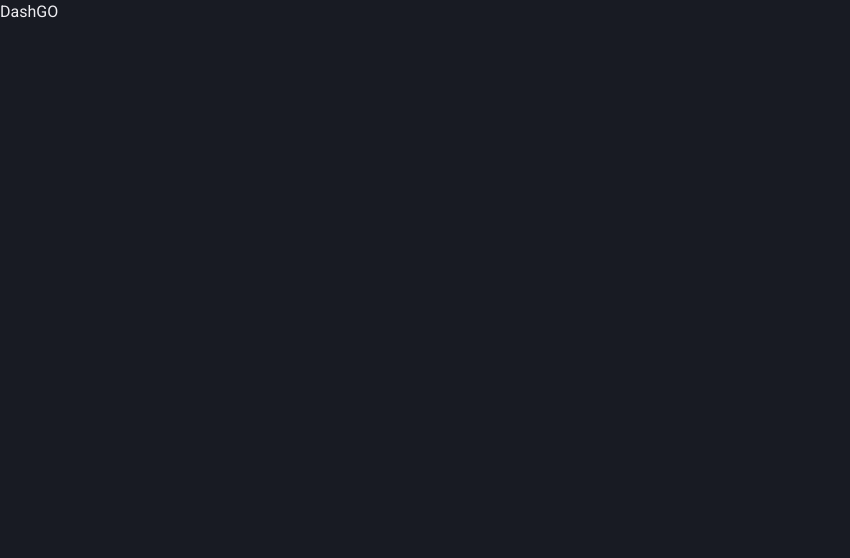
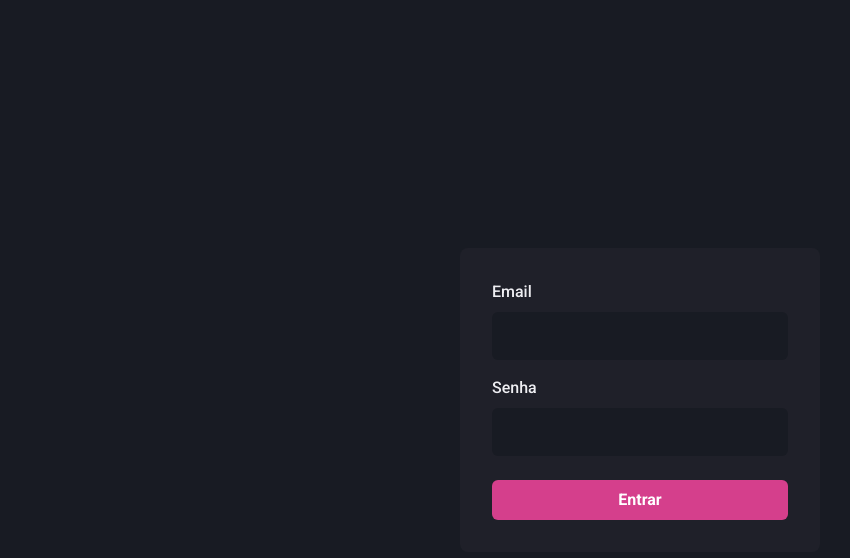
Before and after one commit to andrellgrillo/dashGo, a Next.js app: page / in a window 1280 px wide. Shown: the top 558 px of the page, without its empty margins (0-850 px from the left). Built offline with nearby package versions, Linux system fonts and the light colour scheme.

Commit message:
signin page base

```diff
--- a/src/pages/index.tsx
+++ b/src/pages/index.tsx
@@ -1,7 +1,43 @@
-import Head from 'next/head'
+import { Button, Flex, FormControl, FormLabel, Input, Stack } from "@chakra-ui/react"
+import { generateKey } from "crypto"
 
 export default function Home() {
   return (
-    <h1>DashGO</h1>
+    <Flex w="100vw" h="100vh" align="center" justify="center">
+      <Flex as="form" w="100%" maxW={360} bg="gray.800" p="8" borderRadius={8} flexDir="column" >
+        <Stack spacing="4">
+          <FormControl>
+            <FormLabel htmlFor="email">Email</FormLabel>
+            <Input
+              name="email"
+              id="email"
+              type="email"
+              focusBorderColor="pink.500"
+              bg="gray.900"
+              variant={"filled"}
+              _hover={{bgColor:
+              'gray.900'}}
+              size="lg"
+            />
+          </FormControl>
+
+          <FormControl>
+            <FormLabel htmlFor="password">Senha</FormLabel>
+            <Input
+              name="password"
+              id="password"
+              type="password"
+              focusBorderColor="pink.500"
+              bg="gray.900"
+              variant={"filled"}
+              _hover={{bgColor:
+              'gray.900'}}
+              size="lg"
+            />
+          </FormControl>
+        </Stack>
+        <Button type="submit" mt="6" colorScheme="pink">Entrar</Button>
+      </Flex>
+    </Flex>
   )
 }
```
